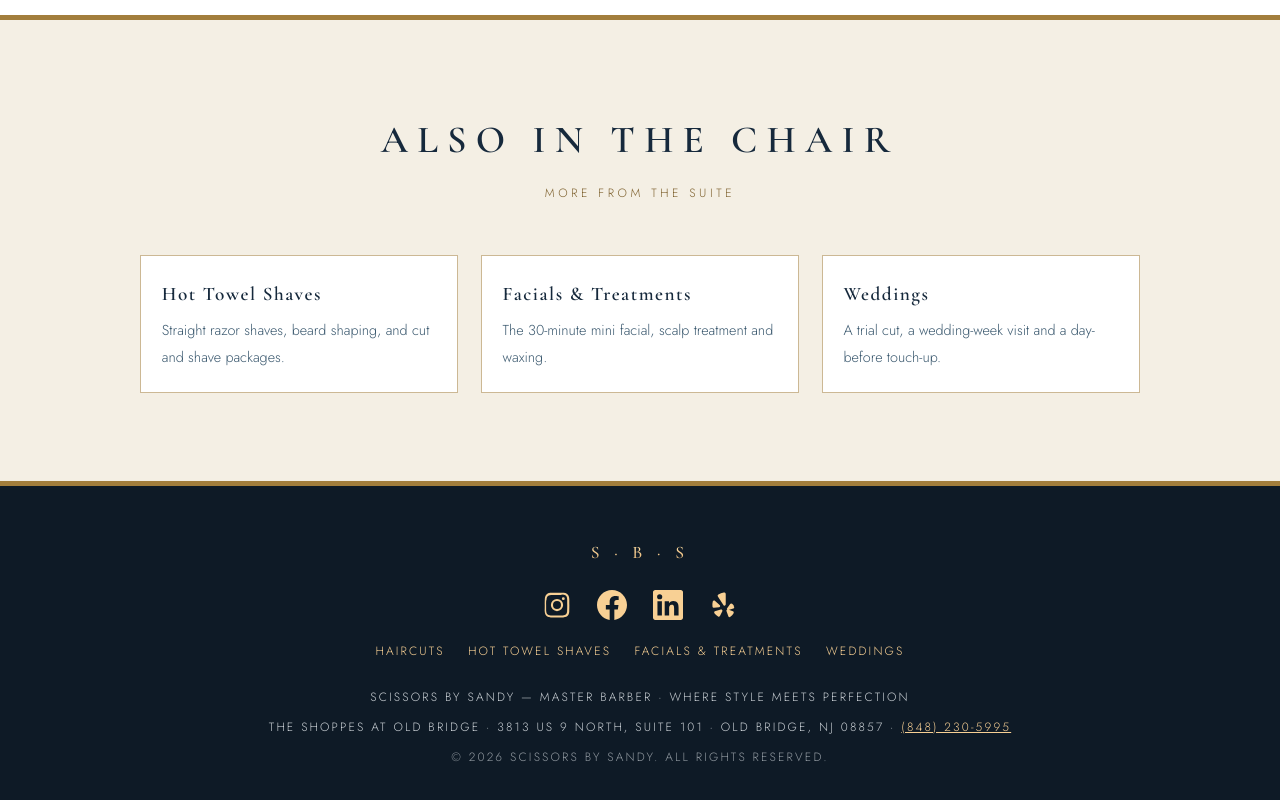
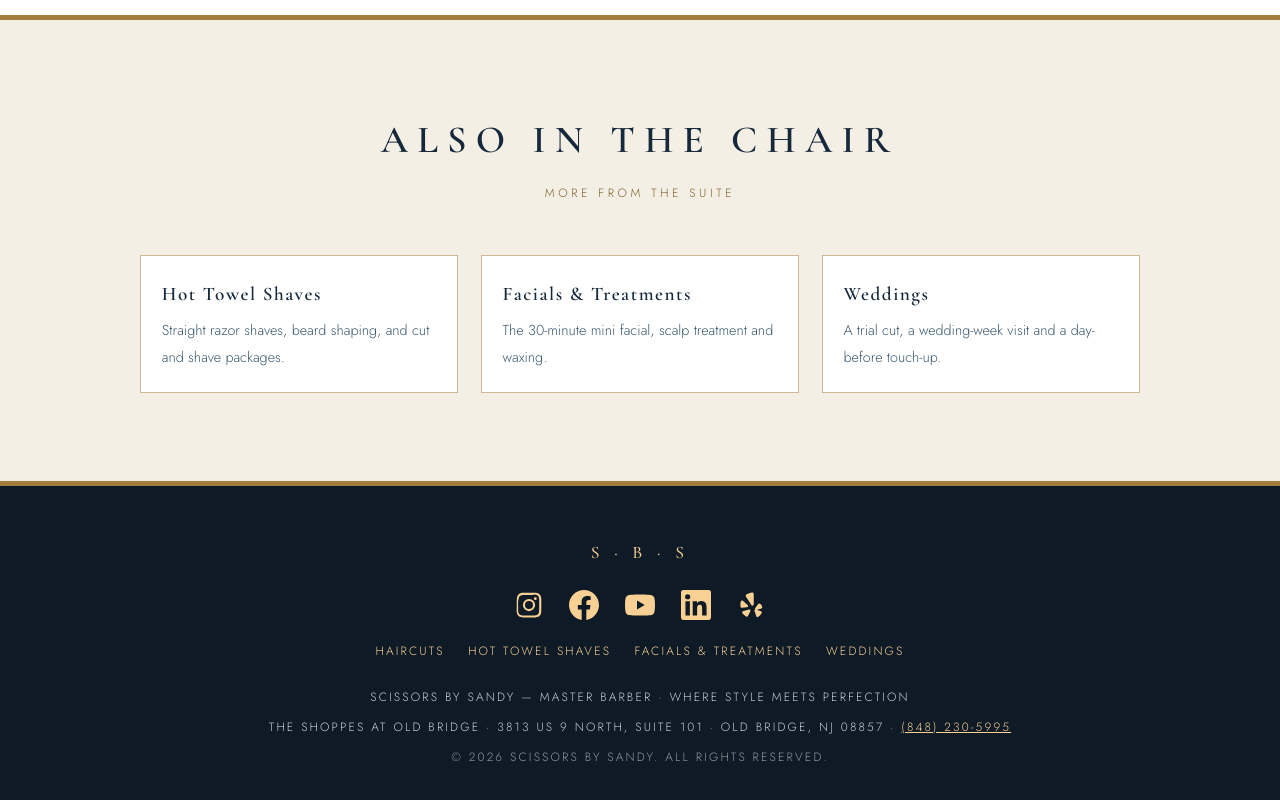
Before and after one commit to scissorsbysandy/scissorsbysandy-site, a plain HTML site: page site/haircuts/index.html in a window 1280 px wide. Shown: the part 4681-5481 px from the top of the page. Drawn offline with nearby package versions, Linux system fonts and the light colour scheme.

Commit message:
Add the YouTube channel to the footer icons and the BarberShop sameAs list
Linked by channel ID so the link survives a handle change.

Co-Authored-By: Claude Opus 5.5 <noreply@anthropic.com>
Claude-Session: https://claude.ai/code/session_01M36Rc7HavufRWMWZ8RhFAT

```diff
--- a/site/haircuts/index.html
+++ b/site/haircuts/index.html
@@ -774,6 +774,7 @@
   <div class="social-icons">
     <a href="https://www.instagram.com/scissorsbysandy" target="_blank" rel="noopener" aria-label="Instagram — @scissorsbysandy"><svg viewBox="0 0 24 24" aria-hidden="true"><path d="M12 2.2c3.2 0 3.6 0 4.9.07 1.2.05 1.8.25 2.2.42.6.2 1 .5 1.4.9.4.4.7.8.9 1.4.17.4.37 1 .42 2.2.06 1.3.07 1.7.07 4.9s0 3.6-.07 4.9c-.05 1.2-.25 1.8-.42 2.2-.2.6-.5 1-.9 1.4-.4.4-.8.7-1.4.9-.4.17-1 .37-2.2.42-1.3.06-1.7.07-4.9.07s-3.6 0-4.9-.07c-1.2-.05-1.8-.25-2.2-.42-.6-.2-1-.5-1.4-.9-.4-.4-.7-.8-.9-1.4-.17-.4-.37-1-.42-2.2C2.2 15.6 2.2 15.2 2.2 12s0-3.6.07-4.9c.05-1.2.25-1.8.42-2.2.2-.6.5-1 .9-1.4.4-.4.8-.7 1.4-.9.4-.17 1-.37 2.2-.42C8.4 2.2 8.8 2.2 12 2.2Zm0 1.8c-3.1 0-3.5 0-4.7.07-.9.04-1.4.2-1.7.32-.4.16-.7.35-1 .65-.3.3-.5.6-.65 1-.12.3-.28.8-.32 1.7C3.3 8.5 3.3 8.9 3.3 12s0 3.5.07 4.7c.04.9.2 1.4.32 1.7.16.4.35.7.65 1 .3.3.6.5 1 .65.3.12.8.28 1.7.32 1.2.06 1.6.07 4.7.07s3.5 0 4.7-.07c.9-.04 1.4-.2 1.7-.32.4-.16.7-.35 1-.65.3-.3.5-.6.65-1 .12-.3.28-.8.32-1.7.06-1.2.07-1.6.07-4.7s0-3.5-.07-4.7c-.04-.9-.2-1.4-.32-1.7-.16-.4-.35-.7-.65-1-.3-.3-.6-.5-1-.65-.3-.12-.8-.28-1.7-.32C15.5 4 15.1 4 12 4Zm0 3.1a4.9 4.9 0 1 1 0 9.8 4.9 4.9 0 0 1 0-9.8Zm0 8.1a3.2 3.2 0 1 0 0-6.4 3.2 3.2 0 0 0 0 6.4Zm6.2-8.3a1.15 1.15 0 1 1-2.3 0 1.15 1.15 0 0 1 2.3 0Z"/></svg></a>
     <a href="https://www.facebook.com/scissorsbysandy" target="_blank" rel="noopener" aria-label="Facebook — Scissors by Sandy"><svg viewBox="0 0 24 24" aria-hidden="true"><path d="M24 12.07C24 5.4 18.63 0 12 0S0 5.4 0 12.07C0 18.1 4.39 23.1 10.13 24v-8.44H7.08v-3.49h3.05V9.41c0-3.02 1.79-4.69 4.53-4.69 1.31 0 2.68.24 2.68.24v2.97h-1.51c-1.49 0-1.96.93-1.96 1.89v2.25h3.33l-.53 3.49h-2.8V24C19.61 23.1 24 18.1 24 12.07Z"/></svg></a>
+    <a href="https://www.youtube.com/channel/UCs3elqmKeaxniwOlPW2utqg" target="_blank" rel="noopener" aria-label="YouTube — Scissors by Sandy"><svg viewBox="0 0 24 24" aria-hidden="true"><path d="M23.5 6.2a3 3 0 0 0-2.1-2.1C19.5 3.6 12 3.6 12 3.6s-7.5 0-9.4.5A3 3 0 0 0 .5 6.2 31.3 31.3 0 0 0 0 12a31.3 31.3 0 0 0 .5 5.8 3 3 0 0 0 2.1 2.1c1.9.5 9.4.5 9.4.5s7.5 0 9.4-.5a3 3 0 0 0 2.1-2.1A31.3 31.3 0 0 0 24 12a31.3 31.3 0 0 0-.5-5.8ZM9.6 15.6V8.4l6.2 3.6-6.2 3.6Z"/></svg></a>
     <a href="https://www.linkedin.com/in/sandy-mordan-a08013422" target="_blank" rel="noopener" aria-label="LinkedIn — Sandy Mordan"><svg viewBox="0 0 24 24" aria-hidden="true"><path d="M20.45 20.45h-3.56v-5.57c0-1.33-.03-3.04-1.85-3.04-1.85 0-2.14 1.45-2.14 2.94v5.67H9.35V9h3.42v1.56h.05c.48-.9 1.64-1.85 3.37-1.85 3.6 0 4.27 2.37 4.27 5.45v6.29zM5.34 7.43a2.06 2.06 0 1 1 0-4.13 2.06 2.06 0 0 1 0 4.13zM7.12 20.45H3.56V9h3.56v11.45zM22.22 0H1.77C.8 0 0 .77 0 1.73v20.54C0 23.22.8 24 1.77 24h20.45c.98 0 1.78-.78 1.78-1.73V1.73C24 .77 23.2 0 22.22 0z"/></svg></a>
     <a href="https://www.yelp.com/biz/scissors-by-sandy-old-bridge" aria-label="Yelp — Scissors by Sandy" target="_blank" rel="noopener"><svg viewBox="0 0 24 24" aria-hidden="true"><path d="M12.6 2.05c.63-.16 1.28.19 1.5.8.06.18.09.37.09.56v8.06c0 .8-.86 1.3-1.55.9a1.05 1.05 0 0 1-.35-.34L7.9 5.1a1.05 1.05 0 0 1 .42-1.5 12.4 12.4 0 0 1 4.28-1.55Z"/><path d="M20.6 12.9c.5.42.53 1.18.06 1.63a1.05 1.05 0 0 1-.4.24l-3.9 1.27c-.76.25-1.46-.48-1.2-1.24.03-.1.08-.2.15-.29l2.42-3.3a1.05 1.05 0 0 1 1.5-.2c.5.4.96.86 1.37 1.35v.54Z"/><path d="M14.9 17.1c-.42-.65.06-1.5.83-1.48.12 0 .23.03.34.07l3.86 1.4c.6.22.87.93.55 1.48a10.3 10.3 0 0 1-2.6 2.9 1.05 1.05 0 0 1-1.54-.3l-1.44-4.07Z"/><path d="M10.2 15.6c.72-.28 1.48.33 1.36 1.09-.02.11-.05.22-.1.32l-1.9 3.72c-.29.57-1 .78-1.53.44a10.6 10.6 0 0 1-2.9-2.66 1.05 1.05 0 0 1 .35-1.52l4.72-1.39Z"/><path d="M9.5 12.2c.5.6.13 1.52-.64 1.6l-4.12.42a1.05 1.05 0 0 1-1.14-.86 10.7 10.7 0 0 1 .2-4.2c.18-.63.87-.95 1.46-.68l4.24 3.72Z"/></svg></a>
   </div>
```
Also changed, not shown: site/facials-and-treatments/index.html (+1 -0 lines), site/hot-towel-shaves/index.html (+1 -0 lines), site/index.html (+2 -0 lines), site/weddings/index.html (+1 -0 lines).
